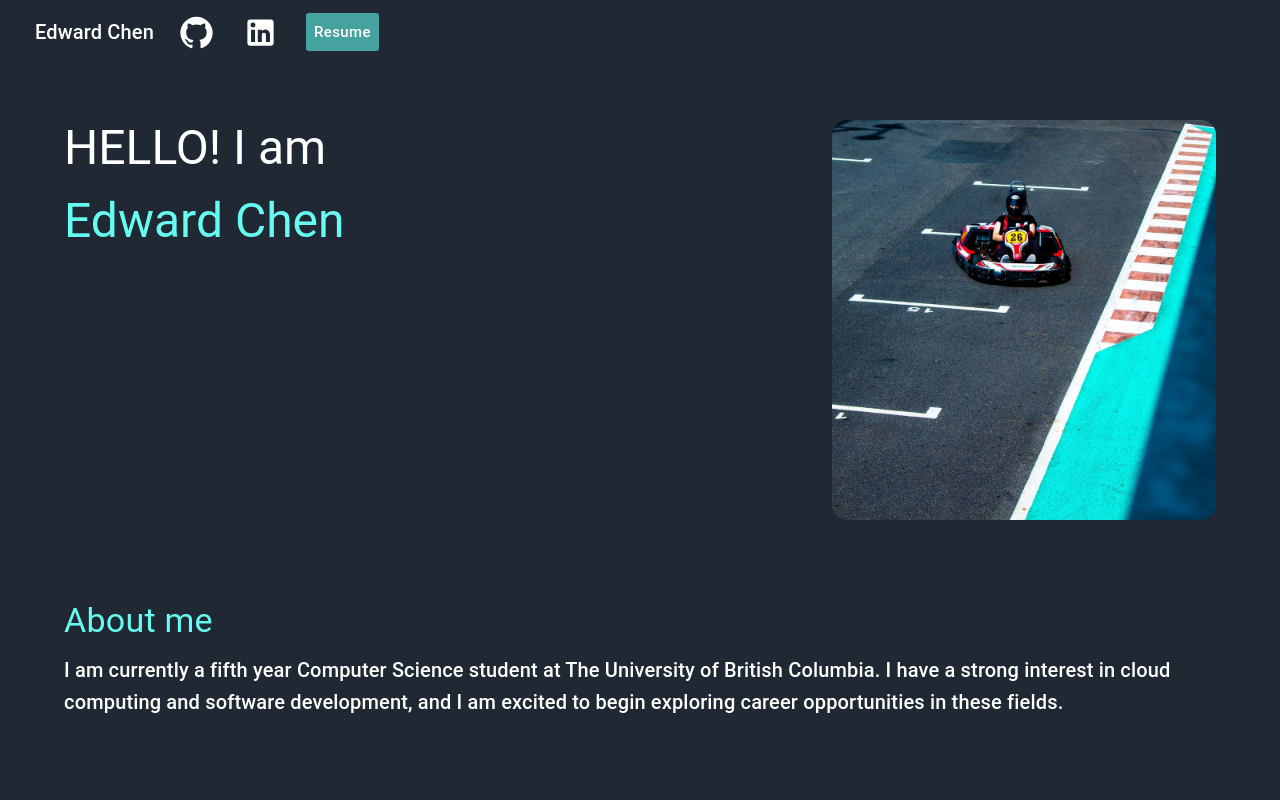
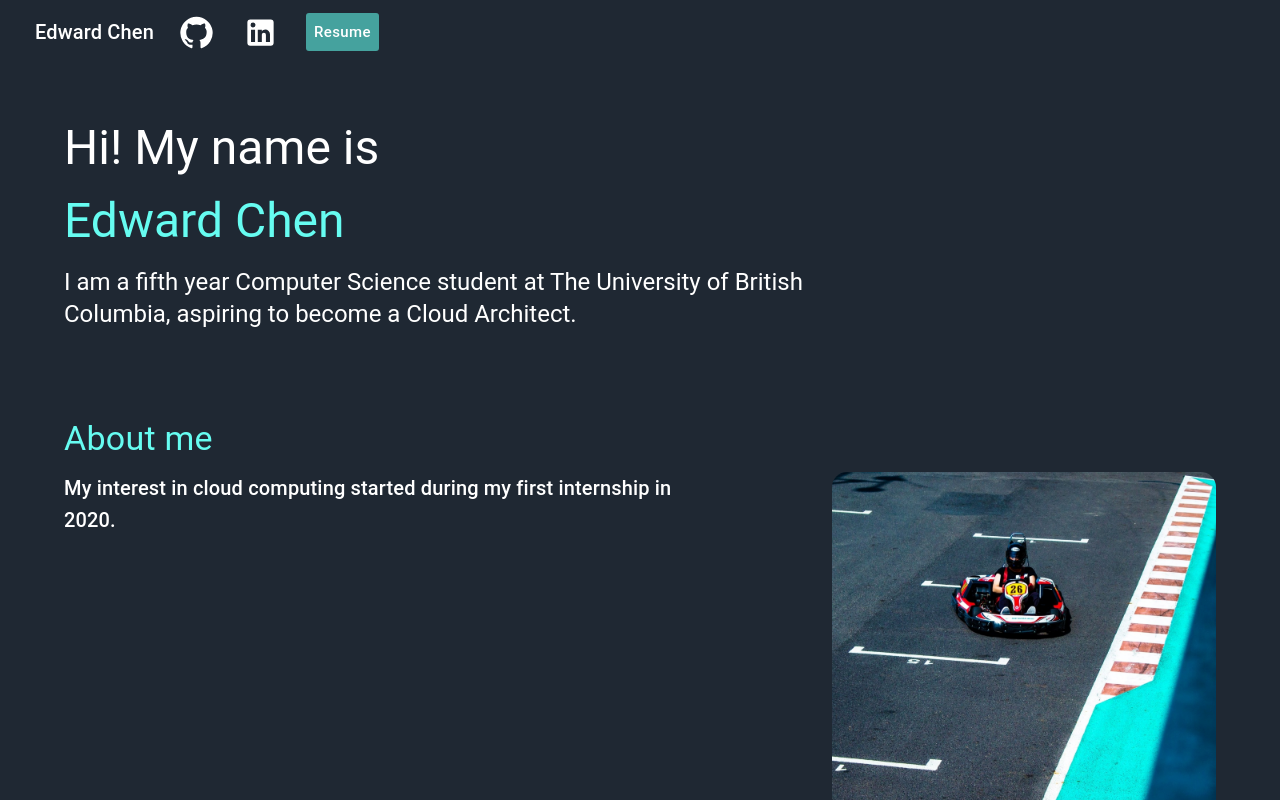
Before and after one commit to edwardchchen/edwardchchen.github.io, a React (Create React App) app: page /#/ in a window 1280 px wide. Shown: the top 800 px of the page. Built offline with nearby package versions, Linux system fonts and the light colour scheme; no server answers.

Commit message:
Intro update, blogs path created

```diff
--- a/src/App.js
+++ b/src/App.js
@@ -5,6 +5,7 @@ import PermanentDrawerLeft from "./components/Sidebar";
 import {createTheme} from "@mui/material";
 import {ThemeProvider} from "@emotion/react";
 import Footer from "./pages/home/Footer";
+import Blogs from "./pages/blogs/Blog";
 
 const themeDefault = createTheme({
     palette: {
@@ -24,6 +25,7 @@ function App() {
                 <PermanentDrawerLeft/>
                 <Routes>
                     <Route path="/" element={<Home/>}/>
+                    <Route path="/blogs" element={<Blogs/>}/>
                 </Routes>
                 <Footer/>
 
--- /dev/null
+++ b/src/pages/blogs/Blog.js
@@ -0,0 +1,6 @@
+export default function Blogs() {
+    return (
+        <div>
+        </div>
+    )
+}
--- a/src/pages/home/AboutMe.js
+++ b/src/pages/home/AboutMe.js
@@ -1,24 +1,30 @@
 import {Container, Grid, Typography} from "@mui/material";
 import * as React from "react";
+import CardMedia from "@mui/material/CardMedia";
+import goKart from "../../assets/go-kart.png";
 
 export default function AboutMe() {
     return (
         <div>
             <Container sx={{marginTop: "10vh"}}>
                 <Grid container>
-                    <Grid item xs={12}>
+                    <Grid item xs={8}>
+
                         <Typography component="h3" variant="h4" align="left" color="textPrimary" gutterBottom
                                     sx={{color: "#66FCF1"}}>
                             About me
                         </Typography>
+                    </Grid>
 
+                    <Grid item xs={8}>
+                        <Grid item xs={10}>
+                            <Typography component="h6" variant="h6" align="left" color="textPrimary" gutterBottom>
+                                My interest in cloud computing started during my first internship in 2020.
+                            </Typography>
+                        </Grid>
                     </Grid>
-                    <Grid item xs={12}>
-                        <Typography component="h6" variant="h6" align="left" color="textPrimary" gutterBottom>
-                            I am currently a fifth year Computer Science student at The University of British
-                            Columbia. I have a strong interest in cloud computing and software development,
-                            and I am excited to begin exploring career opportunities in these fields.
-                        </Typography>
+                    <Grid item xs={4}>
+                        <CardMedia sx={{height: "50vh", borderRadius: "15px"}} image={goKart}/>
                     </Grid>
                 </Grid>
             </Container>
--- a/src/pages/home/Intro.js
+++ b/src/pages/home/Intro.js
@@ -1,6 +1,4 @@
 import {Container, Grid, Typography} from "@mui/material";
-import goKart from "../../assets/go-kart.png";
-import CardMedia from "@mui/material/CardMedia";
 
 export default function Intro() {
     return (
@@ -11,15 +9,20 @@ export default function Intro() {
 
                         <Grid item xs={12}>
                             <Typography component="h1" variant="h3" align="left" color="textPrimary" gutterBottom>
-                                HELLO! I am
+                                Hi! My name is
                             </Typography>
-                        </Grid>
-                        <Grid item xs={12}>
                             <Typography component="h1" variant="h3" align="left" color="textPrimary" gutterBottom
                                         sx={{color: "#66FCF1"}}>
                                 Edward Chen
                             </Typography>
+                            <Typography component="h1" variant="h5" align="left" color="textPrimary" gutterBottom>
+                                I am a fifth year Computer Science student at The University of British Columbia,
+                                aspiring to become a Cloud Architect.
+                            </Typography>
+
                         </Grid>
+                        {/*<Grid item xs={12}>*/}
+                        {/*</Grid>*/}
                         {/*<Grid item xs={10}>*/}
                         {/*    <Typography component="h6" variant="h6" align="left" color="textPrimary" gutterBottom>*/}
                         {/*        I am currently a fifth year Computer Science student at The University of British*/}
@@ -28,9 +31,9 @@ export default function Intro() {
                         {/*    </Typography>*/}
                         {/*</Grid>*/}
                     </Grid>
-                    <Grid item xs={4}>
-                        <CardMedia sx={{height: "50vh", borderRadius: "15px"}} image={goKart}/>
-                    </Grid>
+                    {/*<Grid item xs={4}>*/}
+                    {/*    <CardMedia sx={{height: "50vh", borderRadius: "15px"}} image={goKart}/>*/}
+                    {/*</Grid>*/}
                 </Grid>
             </Container>
 
```
